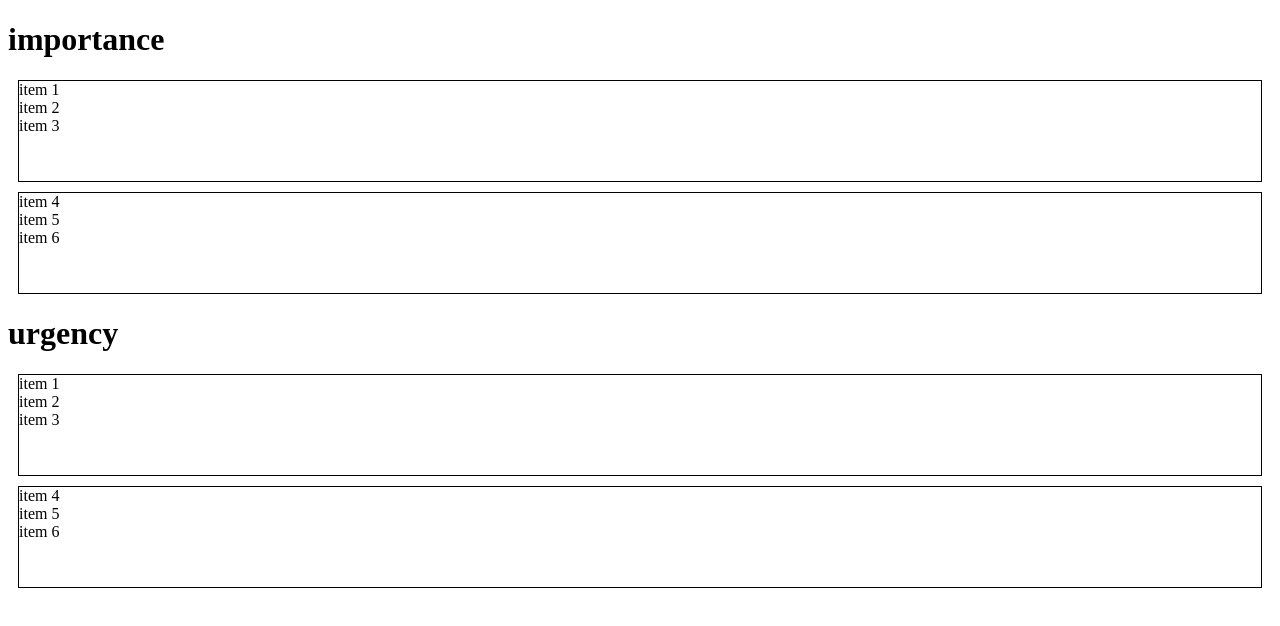
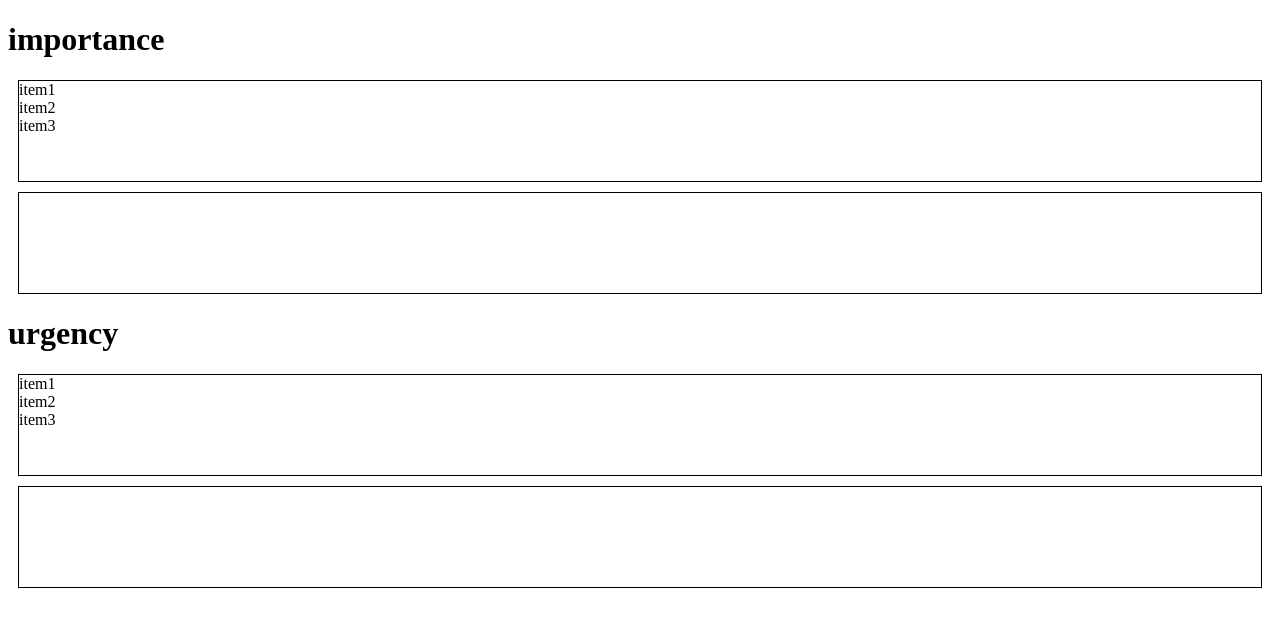
Before and after one commit to 0xR/rank-force, a React (Vite) app: page / in a window 1280 px wide. Shown: the top 626 px of the page. Built offline with nearby package versions, Linux system fonts and the light colour scheme.

Commit message:
use items for sortable

```diff
--- a/src/App.tsx
+++ b/src/App.tsx
@@ -8,22 +8,22 @@ import { Sortable } from './Sortable.tsx';
 function Dimension({
   dimension,
   items,
-  user,
+  onChange,
 }: {
   dimension: RankDimension;
   items: Item[];
-  user: User;
+  onChange: (items: Item[]) => void;
 }) {
   return (
     <div>
       <h1>{dimension.name}</h1>
-      <Sortable />
+      <Sortable items={items} onChange={onChange} />
     </div>
   );
 }
 
 function App() {
-  const rankAssigment = useMemo(() => {
+  const [rankAssigment, setRankAssignment] = useState(() => {
     const rankDimension1 = new RankDimension(
       '0',
       'importance',
@@ -45,7 +45,7 @@ function App() {
     );
     rankAssignment = rankAssignment.addItems(['item1', 'item2', 'item3']);
     return rankAssignment;
-  }, []);
+  });
 
   const user = useMemo(() => {
     return new User('0', 'user1');
@@ -58,7 +58,9 @@ function App() {
           key={dimension.id}
           dimension={dimension}
           items={rankAssigment.items}
-          user={user}
+          onChange={(items) => {
+            setRankAssignment(rankAssigment.rank(user, dimension, items));
+          }}
         />
       ))}
     </>
--- a/src/Sortable.tsx
+++ b/src/Sortable.tsx
@@ -1,20 +1,21 @@
-import type { DragEndEvent } from '@dnd-kit/core/dist/types';
-import { useCallback, useState } from 'react';
 import {
+  closestCenter,
   DndContext,
-  closestCenter,
   KeyboardSensor,
   PointerSensor,
+  useDroppable,
   useSensor,
   useSensors,
-  useDroppable,
 } from '@dnd-kit/core';
+import type { DragEndEvent } from '@dnd-kit/core/dist/types';
 import {
   arrayMove,
   SortableContext,
   sortableKeyboardCoordinates,
   verticalListSortingStrategy,
 } from '@dnd-kit/sortable';
+import { useCallback, useState } from 'react';
+import { Item } from './core/Item.ts';
 
 import { SortableItem } from './SortableItem';
 
@@ -48,9 +49,15 @@ function Droppable({
   );
 }
 
-export function Sortable() {
-  const [items1, setItems1] = useState(['1', '2', '3']);
-  const [items2, setItems2] = useState(['4', '5', '6']);
+export function Sortable({
+  items,
+  onChange,
+}: {
+  items: Item[];
+  onChange: (items: Item[]) => void;
+}) {
+  const [items1, setItems1] = useState(items);
+  const [items2, setItems2] = useState<Item[]>([]);
   const sensors = useSensors(
     useSensor(PointerSensor),
     useSensor(KeyboardSensor, {
@@ -64,14 +71,22 @@ export function Sortable() {
 
       if (!over) return;
 
-      const setItems = items1.includes(active.id) ? setItems1 : setItems2;
+      const activeItem = (active.data.current as { item: Item } | undefined)
+        ?.item;
+      const overItem = (over.data.current as { item: Item } | undefined)?.item;
+
+      if (!activeItem) {
+        return;
+      }
+
+      const setItems = items1.includes(activeItem) ? setItems1 : setItems2;
 
       if (active.id !== over.id) {
-        setItems((items) => {
+        setItems((items: Item[]) => {
           assertString(over.id);
           assertString(active.id);
-          const oldIndex = items.indexOf(active.id);
-          const newIndex = items.indexOf(over.id);
+          const oldIndex = items.indexOf(activeItem);
+          const newIndex = overItem ? items.indexOf(overItem) : items.length;
 
           return arrayMove(items, oldIndex, newIndex);
         });
@@ -89,25 +104,40 @@ export function Sortable() {
         onDragOver={({ active, over }) => {
           if (!over) return;
 
+          const activeItem = (active.data.current as { item: Item } | undefined)
+            ?.item;
+          const overItem = (over.data.current as { item: Item } | undefined)
+            ?.item;
+
+          if (!activeItem) {
+            return;
+          }
+
           assertString(active.id);
           assertString(over.id);
 
-          const getItemsAndSetter = (id: string) => {
-            if (items1.includes(id)) return [items1, setItems1] as const;
-            if (items2.includes(id)) return [items2, setItems2] as const;
+          const getItemsAndSetter = (item: Item) => {
+            if (items1.includes(item)) return [items1, setItems1] as const;
+            if (items2.includes(item)) return [items2, setItems2] as const;
+            return [null, null] as const;
+          };
+
+          const getItemsAndSetterByDroppableId = (id: string) => {
             if (id === 'droppable') return [items1, setItems1] as const;
             if (id === 'droppable2') return [items2, setItems2] as const;
             return [null, null] as const;
           };
 
-          const [activeItems, setActiveItems] = getItemsAndSetter(active.id);
-          const [overItems, setOverItems] = getItemsAndSetter(over.id);
+          const [activeItems, setActiveItems] = getItemsAndSetter(activeItem);
+          const [overItems, setOverItems] = overItem
+            ? getItemsAndSetter(overItem)
+            : getItemsAndSetterByDroppableId(over.id);
 
           if (activeItems === overItems || !setOverItems || !setActiveItems) {
             return;
           }
 
-          const overIndex = overItems.indexOf(over.id);
+          const overIndex = overItem ? overItems.indexOf(overItem) : -1;
           let newIndex: number;
 
           if (over.id === 'droppable' || over.id === 'droppable2') {
@@ -124,29 +154,37 @@ export function Sortable() {
             newIndex =
               overIndex >= 0 ? overIndex + modifier : overItems.length + 1;
           }
-          setActiveItems((items) => items.filter((id) => id !== active.id));
+          setActiveItems((items) =>
+            items.filter((item) => item !== activeItem),
+          );
           setOverItems((items) => {
             assertString(active.id);
             return [
               ...items.slice(0, newIndex),
-              active.id,
+              activeItem,
               ...items.slice(newIndex, items.length),
             ];
           });
         }}
       >
-        <SortableContext items={items1} strategy={verticalListSortingStrategy}>
+        <SortableContext
+          items={items1.map((item) => item.id.toString())}
+          strategy={verticalListSortingStrategy}
+        >
           <Droppable id={'droppable'}>
-            {items1.map((id) => (
-              <SortableItem key={id} id={id} />
+            {items1.map((item) => (
+              <SortableItem key={item.id} item={item} />
             ))}
           </Droppable>
         </SortableContext>
 
-        <SortableContext items={items2} strategy={verticalListSortingStrategy}>
+        <SortableContext
+          items={items2.map((item) => item.id.toString())}
+          strategy={verticalListSortingStrategy}
+        >
           <Droppable id={'droppable2'}>
-            {items2.map((id) => (
-              <SortableItem key={id} id={id} />
+            {items2.map((item) => (
+              <SortableItem key={item.id} item={item} />
             ))}
           </Droppable>
         </SortableContext>
--- a/src/SortableItem.tsx
+++ b/src/SortableItem.tsx
@@ -1,9 +1,15 @@
 import { useSortable } from '@dnd-kit/sortable';
 import { CSS } from '@dnd-kit/utilities';
+import { Item } from './core/Item.ts';
 
-export function SortableItem(props: { id: string }) {
+export function SortableItem({ item }: { item: Item }) {
   const { attributes, listeners, setNodeRef, transform, transition } =
-    useSortable({ id: props.id });
+    useSortable({
+      id: item.id.toString(),
+      data: { item },
+    });
+
+  // console.log(item.id.toString(), transform, transition);
 
   const style = {
     transform: CSS.Transform.toString(transform),
@@ -12,7 +18,7 @@ export function SortableItem(props: { id: string }) {
 
   return (
     <div ref={setNodeRef} style={style} {...attributes} {...listeners}>
-      item {props.id}
+      {item.label}
     </div>
   );
 }
```
